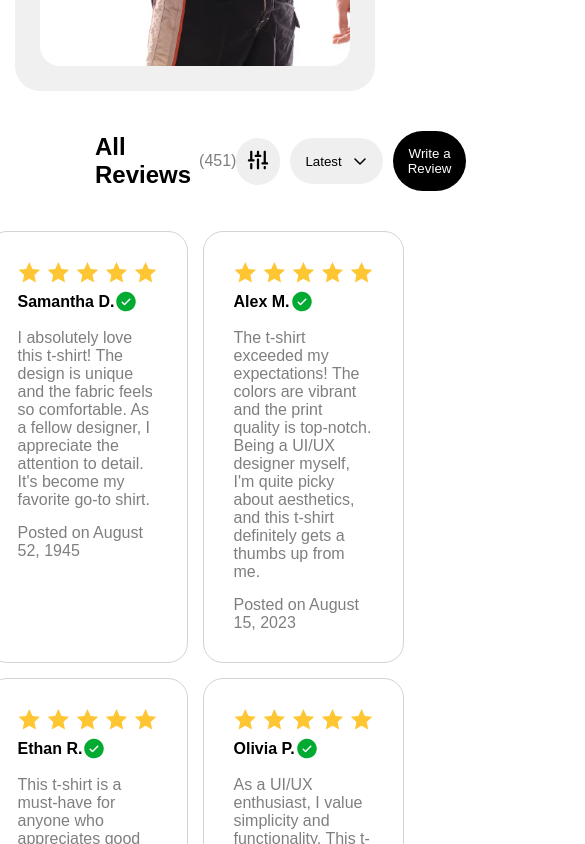
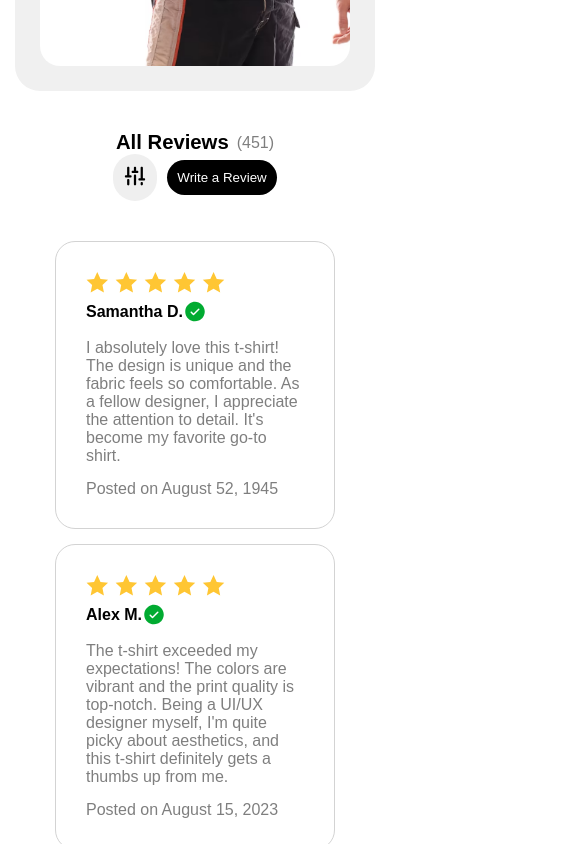
Before and after one commit to maxxxkam/react-0101101, a React (Vite) app: page /shop in a window 390 px wide. Shown: the part 2100-2944 px from the top of the page, 585 px wide, since content can reach past the window. Built offline with nearby package versions, Linux system fonts and the light colour scheme; a web font is replaced by a local one.

Commit message:
Add files via upload

```diff
--- a/src/components/Also/Also.module.scss
+++ b/src/components/Also/Also.module.scss
@@ -2,4 +2,9 @@
   display: flex;
   gap: 20px;
   margin: 40px 0 40px 0 ;
+  @media (max-width:700px) {
+    flex-direction: column;
+    align-items: center;
+    justify-content: center;
+  }
 }
--- a/src/components/Reviews/Reviews.module.scss
+++ b/src/components/Reviews/Reviews.module.scss
@@ -6,6 +6,11 @@
   display: flex;
   justify-content: space-between;
   margin: 40px;
+  @media (max-width:700px) {
+    flex-wrap: wrap;
+    align-items: center;
+    justify-content: center;
+  }
 
 }
 
@@ -14,6 +19,9 @@
   gap: 8px;
   align-items: center;
   justify-content: center;
+  h2{
+    font-size: clamp(1.25rem, 1.159rem + 0.45vw, 1.5rem);
+  }
   p{
     opacity: 50%;
   }
@@ -24,6 +32,12 @@
   align-items: center;
   justify-content: center;
   gap: 10px;
+  @media (max-width:700px) {
+    .btn_1, .btn_2, .btn_3, .btn4{
+      padding: 10px;
+    }
+
+  }
 }
 
 .btn_1{
@@ -40,6 +54,9 @@
   border-radius: 60px;
   gap: 10px;
   border: none;
+  @media (max-width:700px) {
+    display: none;
+  }
 }
 
 .btn_3{
@@ -60,6 +77,9 @@
   display: grid;
   grid-template-columns: 1fr 1fr;
   gap: 15px;
+  @media (max-width:700px) {
+    grid-template-columns: 1fr;
+  }
 }
 
 .wrapper{
```
